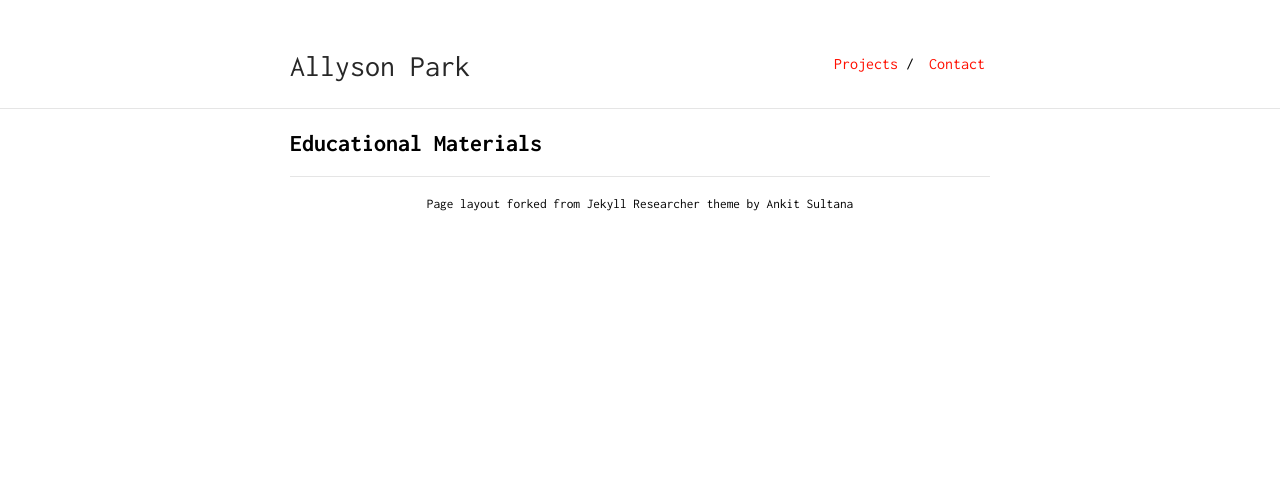
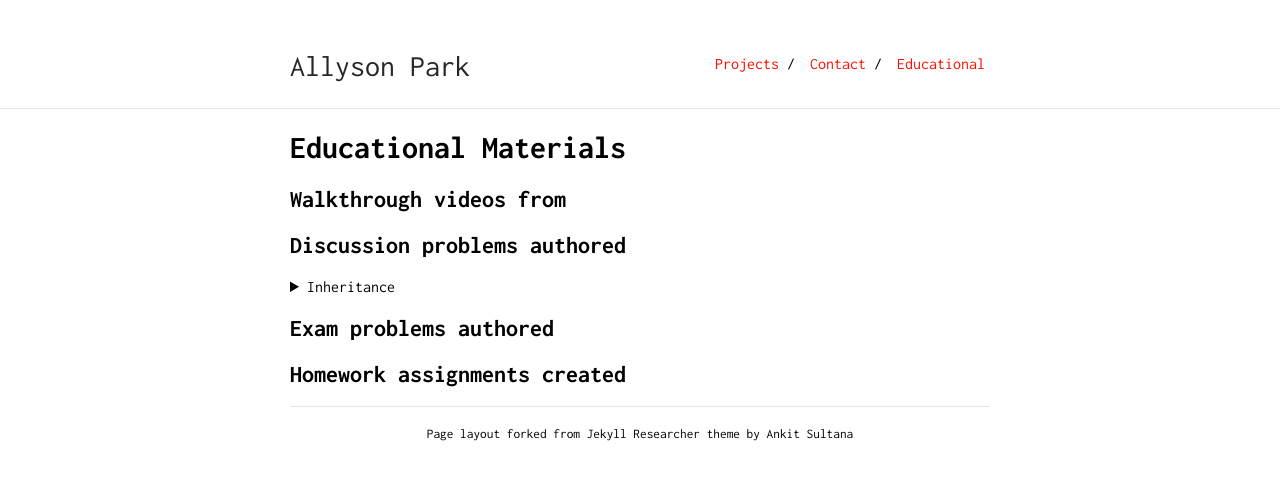
Before and after one commit to allysonpark/allysonpark.github.io, a Jekyll site: the page built from educational.md, in a window 1280 px wide. Shown: the top 480 px of the page. Built offline with Jekyll 4.4.1, drawn with Linux system fonts in a browser that asks for light colours; our own code applies the rules of GitHub Pages for plain Markdown files.

Commit message:
Add eductional section with discussion problem and java syntax highlighting

```diff
--- a/Gemfile
+++ b/Gemfile
@@ -27,3 +27,4 @@ gem "wdm", "~> 0.1.0", :install_if => Gem.win_platform?
 # kramdown v2 ships without the gfm parser by default. If you're using
 # kramdown v1, comment out this line.
 gem "kramdown-parser-gfm"
+gem "rouge"
--- a/_config.yml
+++ b/_config.yml
@@ -19,9 +19,15 @@ nav:
     link: "projects"
   - name: "Contact"
     link: "contact"
+  - name: "Educational"
+    link: "educational"
 
 # Build settings
 markdown: kramdown
+highlighter: rouge
+kramdown:
+  input: GFM
+  syntax_highlighter: rouge
 plugins:
   - jekyll-feed
 
--- /dev/null
+++ b/_includes/mathjax.html
@@ -0,0 +1,14 @@
+<script>
+    MathJax = {
+        tex: {
+            inlineMath: [ ['$', '$'], ['\\(', '\\)'] ]
+        },
+        svg: {
+            fontCache: 'global'
+        }
+    };
+</script>
+<script
+        type="text/javascript" id="MathJax-script" async
+        src="https://cdn.jsdelivr.net/npm/mathjax@3/es5/tex-svg.js">
+</script>
--- a/_layouts/default.html
+++ b/_layouts/default.html
@@ -24,6 +24,7 @@
     <link href='https://fonts.googleapis.com/css?family=Inconsolata:400,700' rel='stylesheet' type='text/css'>
     <link rel="alternate" type="application/rss+xml" title="{{ site.title }} RSS" href="/feed.xml" />
     <link rel="stylesheet" href="{{ site.baseurl }}/css/main.css">
+    <link rel="stylesheet" href="{{ site.baseurl }}/css/syntax.css">
     {% if site.favicon %}
         <link rel="icon" type="image/ico" href="{{ site.favicon_location }}">
         <link rel="shortcut-icon" type="image/ico" href="{{ site.favicon_location }}">
@@ -52,6 +53,7 @@
     {% else %}
         <meta name="twitter:image" content="{{ site.profile_picture }}">
     {% endif %}
+    {% include mathjax.html %}
 </head>
 <body>
     <div class="wrapper">
--- /dev/null
+++ b/css/syntax.css
@@ -0,0 +1,82 @@
+.highlight table td { padding: 5px; }
+.highlight table pre { margin: 0; }
+.highlight, .highlight .w {
+  color: #d0d0d0;
+  background-color: #151515;
+  padding: 16px;
+}
+.highlight .err {
+  color: #151515;
+  background-color: #ac4142;
+}
+.highlight .c, .highlight .ch, .highlight .cd, .highlight .cm, .highlight .cpf, .highlight .c1, .highlight .cs {
+  color: #505050;
+}
+.highlight .cp {
+  color: #f4bf75;
+}
+.highlight .nt {
+  color: #f4bf75;
+}
+.highlight .o, .highlight .ow {
+  color: #d0d0d0;
+}
+.highlight .p, .highlight .pi {
+  color: #d0d0d0;
+}
+.highlight .gi {
+  color: #90a959;
+}
+.highlight .gd {
+  color: #ac4142;
+}
+.highlight .gh {
+  color: #6a9fb5;
+  background-color: #151515;
+  font-weight: bold;
+}
+.highlight .k, .highlight .kn, .highlight .kp, .highlight .kr, .highlight .kv {
+  color: #aa759f;
+}
+.highlight .kc {
+  color: #d28445;
+}
+.highlight .kt {
+  color: #d28445;
+}
+.highlight .kd {
+  color: #d28445;
+}
+.highlight .s, .highlight .sb, .highlight .sc, .highlight .dl, .highlight .sd, .highlight .s2, .highlight .sh, .highlight .sx, .highlight .s1 {
+  color: #90a959;
+}
+.highlight .sa {
+  color: #aa759f;
+}
+.highlight .sr {
+  color: #75b5aa;
+}
+.highlight .si {
+  color: #8f5536;
+}
+.highlight .se {
+  color: #8f5536;
+}
+.highlight .nn {
+  color: #f4bf75;
+}
+.highlight .nc {
+  color: #f4bf75;
+}
+.highlight .no {
+  color: #f4bf75;
+}
+.highlight .na {
+  color: #6a9fb5;
+}
+.highlight .m, .highlight .mb, .highlight .mf, .highlight .mh, .highlight .mi, .highlight .il, .highlight .mo, .highlight .mx {
+  color: #90a959;
+}
+.highlight .ss {
+  color: #90a959;
+}
--- a/educational.md
+++ b/educational.md
@@ -1 +1,17 @@
-## Educational Materials
+# Educational Materials
+
+## Walkthrough videos from
+
+## Discussion problems authored
+
+
+<details>
+    <summary>Inheritance</summary>
+
+{% include_relative educational_materials/inheritance_discussion.md %}
+
+</details>
+
+## Exam problems authored
+
+## Homework assignments created
--- /dev/null
+++ b/educational_materials/inheritance_discussion.md
@@ -0,0 +1,52 @@
+<h4>"Senior class"</h4>
+For each line in the <b>main</b> method of our <b>testPeople</b> class, if something is printed, write it next to the line. If the line results in an error, write next it whether it is a compile time error or runtime error, and then proceed as if that line were not there.
+
+{% highlight java %}
+public class Person {
+    public String name;
+    public int age;
+
+    public Person(String name, int age) {
+        this.name = name;
+        this.age = age;
+    }
+
+    public void greet(Person other) {
+        System.out.println("Hello, " + other.name);
+    }
+}
+
+
+public class Grandma extends Person {
+
+    public Grandma(String name, int age) {
+        super(name, age);
+    }
+
+    @Override
+    public void greet(Person other) {
+        System.out.println("Hello, young whippersnapper");
+    }
+
+    public void greet(Grandma other) {
+        System.out.println("How was bingo, " + other.name + "?");
+    }
+}
+
+public class testPeople {
+    public static void main(String[] args) {
+        Person n = new Person("Neil", 12);
+        Person a = new Grandma("Ada", 60);
+        Grandma v = new Grandma("Vidya", 80);
+        Grandma al = new Person("Alex", 70);
+        n.greet(a);
+        n.greet(v);
+        v.greet(a);
+        v.greet((Grandma) a);
+        a.greet(n);
+        a.greet(v);
+        ((Grandma) a).greet(v);
+        ((Grandma) n).greet(v);
+    }
+}
+{% endhighlight %}
```
Also changed, not shown: Gemfile.lock.
